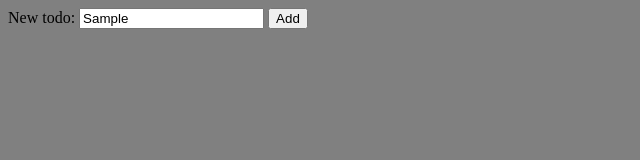
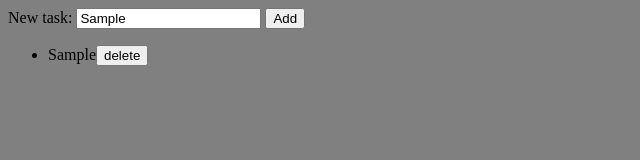
Before and after one commit to rkjdev/todo_list_app, a plain HTML site: page index.html in a window 1280 px wide. Both pictures are taken after typing "Sample" into the empty fields and a click on the button "Add". Shown: the whole page, without its empty margins (0-640 px from the left). Drawn offline with Linux system fonts and the light colour scheme.

Commit message:
added a taskDisplay area. New tasks will now have a delete button to delete it from the taskDisplay

```diff
--- a/index.html
+++ b/index.html
@@ -9,9 +9,10 @@
 	</head>
 	<body>
 		<div id = "todoApp">
-			New todo:
+			New task:
 			<input type = 'text' id = 'todoApp_input'>
 			<button type = 'button' id = 'todoApp_inputButton'>Add</button>
+			<ul id = 'todoApp_taskDisplay'></ul>
 		</div>
 	</body>
 </html>
--- a/todoApp.js
+++ b/todoApp.js
@@ -3,14 +3,36 @@ window.addEventListener ("load", init, false);
 // dom handles
 var handle_input = null;
 var handle_inputButton = null;
+var handle_taskDisplay = null;
 
 function init() {
-	handle_input = document.getElementById ("todoApp_input");
-	handle_inputButton = document.getElementById ("todoApp_inputButton");
-	handle_inputButton.addEventListener ("click", inputButtonManager, false);
+	handle_input = document.getElementById ('todoApp_input');
+	handle_inputButton = document.getElementById ('todoApp_inputButton');
+	handle_taskDisplay = document.getElementById ('todoApp_taskDisplay');
+	handle_inputButton.addEventListener ('click', inputButtonManager, false);
 }
 
-function inputButtonManager() {
+function inputButtonManager (event) {
 	var inputText = handle_input.value;
-	console.log (inputText);
+	addTaskElementToTaskDisplay (inputText);
 }
+
+function addTaskElementToTaskDisplay (inputText) {
+	var taskElement = document.createElement ('li');
+	taskElement.textContent = inputText;
+	addDeleteButtonToTaskElement (taskElement);
+	handle_taskDisplay.appendChild (taskElement);
+}
+
+function addDeleteButtonToTaskElement (taskElement) {
+	var taskDeleteButton = document.createElement ('button');
+	taskDeleteButton.textContent = 'delete';
+	taskDeleteButton.addEventListener ('click', taskDeleteButtonManager, false);
+	taskElement.appendChild (taskDeleteButton);
+}
+
+function taskDeleteButtonManager (event) {
+	var taskDeleteButton = event.target;
+	var taskElement = taskDeleteButton.parentNode;
+	taskElement.remove();
+}
```
Also changed, not shown: 2 other files.
